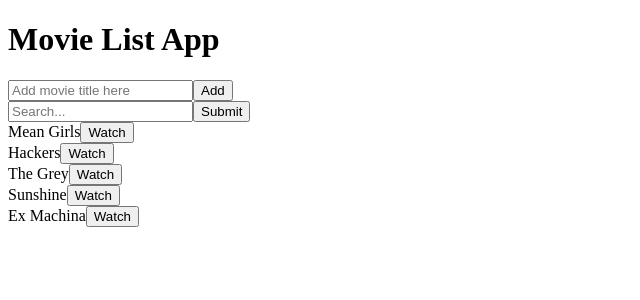
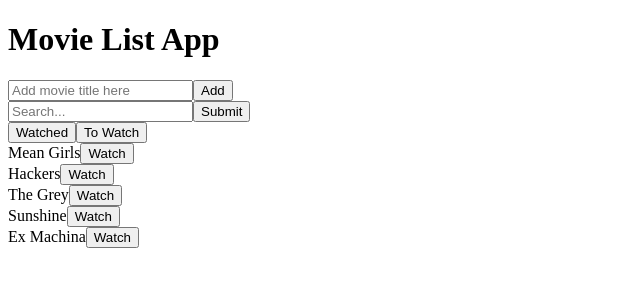
Before and after one commit to alletsz/hrsf110-movie_list_app, a React app: page / in a window 1280 px wide. Shown: the top 300 px of the page, without its empty margins (0-640 px from the left). Built offline with nearby package versions, Linux system fonts and the light colour scheme.

Commit message:
Functional togglewatchMovie

```diff
--- a/src/components/App.jsx
+++ b/src/components/App.jsx
@@ -3,6 +3,7 @@ import MovieList from './MovieList';
 import Search from './Search';
 import AddMovies from './AddMovies'
 import UserMovies from '../data/UserMovies';
+import watchedMovies from './watchedMovies';
 
 class App extends React.Component {
   constructor(props){
@@ -15,6 +16,7 @@ class App extends React.Component {
       movieStatus: 'Watch',
       watchedMovies: []
     }
+    this.toggleWatchedMovie= this.toggleWatchedMovie.bind(this)
   }
   handleSubmit(event){
     event.preventDefault();
@@ -48,15 +50,29 @@ class App extends React.Component {
   }
 
   watchedMovieAdder(movie){
-
+    // let watchMovie = this.state.watchedMovies;
+    // // console.log(watchMovie)
+    // watchMovie.forEach(el=>{
+    //   if(movie.title === el.title){
+    //   }
+    //   // console.log(el.title)
+    // })
     this.state.watchedMovies.push(movie)
   }
+  toggleWatchedMovie(e){
+    // console.log(this.state.watchedMovies)
+
+    this.setState({movies:this.state.watchedMovies})
+  }
+
   render() {
     return (
       <div>
         <h1>Movie List App</h1>
           <AddMovies handleAddMoviesSubmit={this.handleAddMoviesSubmit.bind(this)} handleAddMovies={this.handleAddMovies.bind(this)} />
           <Search handleSubmit={this.handleSubmit.bind(this)} handleSearchChange={this.handleSearchChange.bind(this)}/>
+        <button onClick={this.toggleWatchedMovie}>Watched</button>
+        <button>To Watch</button>
           <MovieList movies={this.state.movies} watchedMovieAdder={this.watchedMovieAdder.bind(this)}/>
       </div>
     )
--- a/src/components/MovieListEntry.jsx
+++ b/src/components/MovieListEntry.jsx
@@ -10,14 +10,12 @@ class MovieListEntry extends React.Component{
     this.watched = this.watched.bind(this)
   }
   watched(e){
-    // console.log(this.state.watchStatus)
     if(this.state.watchStatus === 'Watch'){
       this.setState({watchStatus: 'Watched'})
     }
     if(this.state.watchStatus === 'Watched'){
       this.setState({watchStatus: 'Watch'})
     }
-
   }
   render(){
     return(
```
Also changed, not shown: src/components/watchedMovies.jsx (added).
